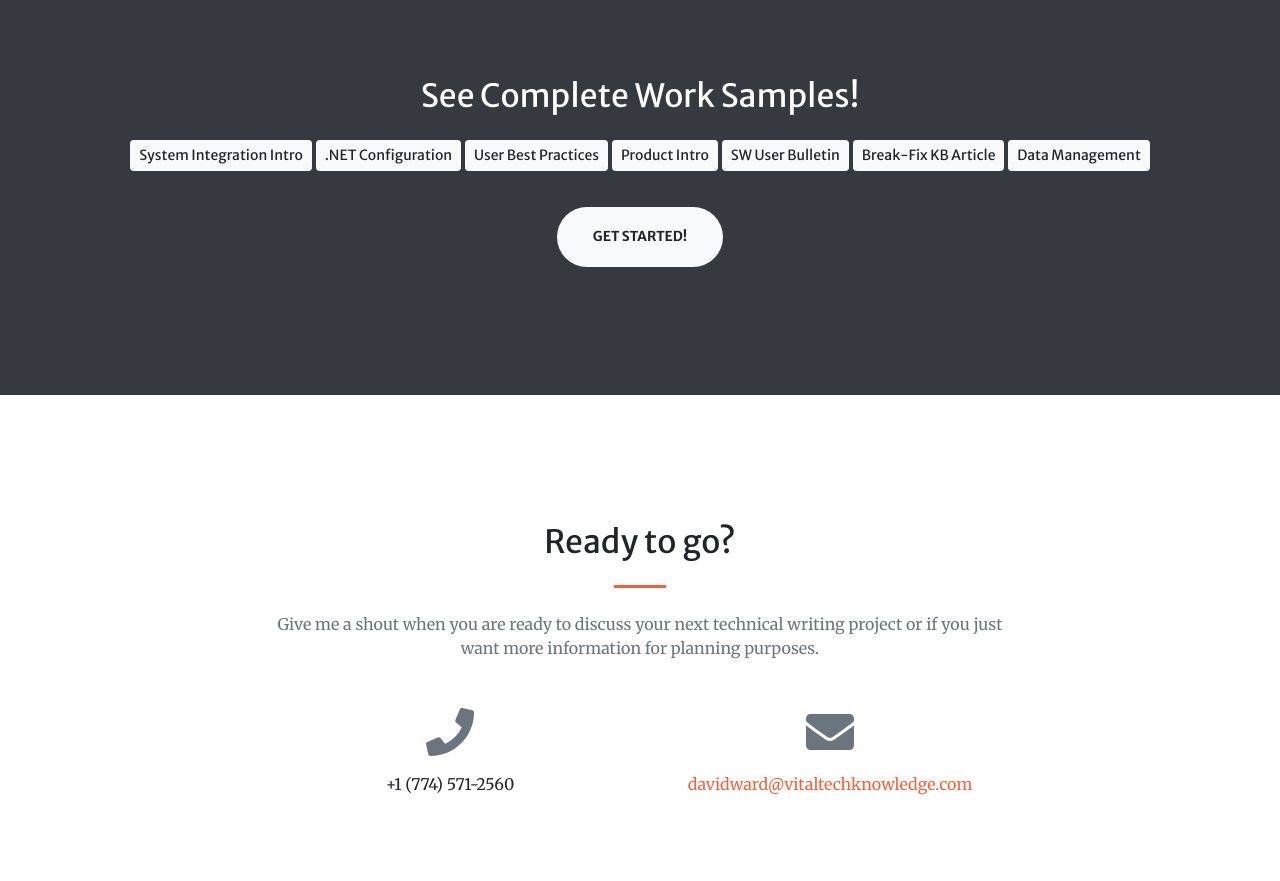
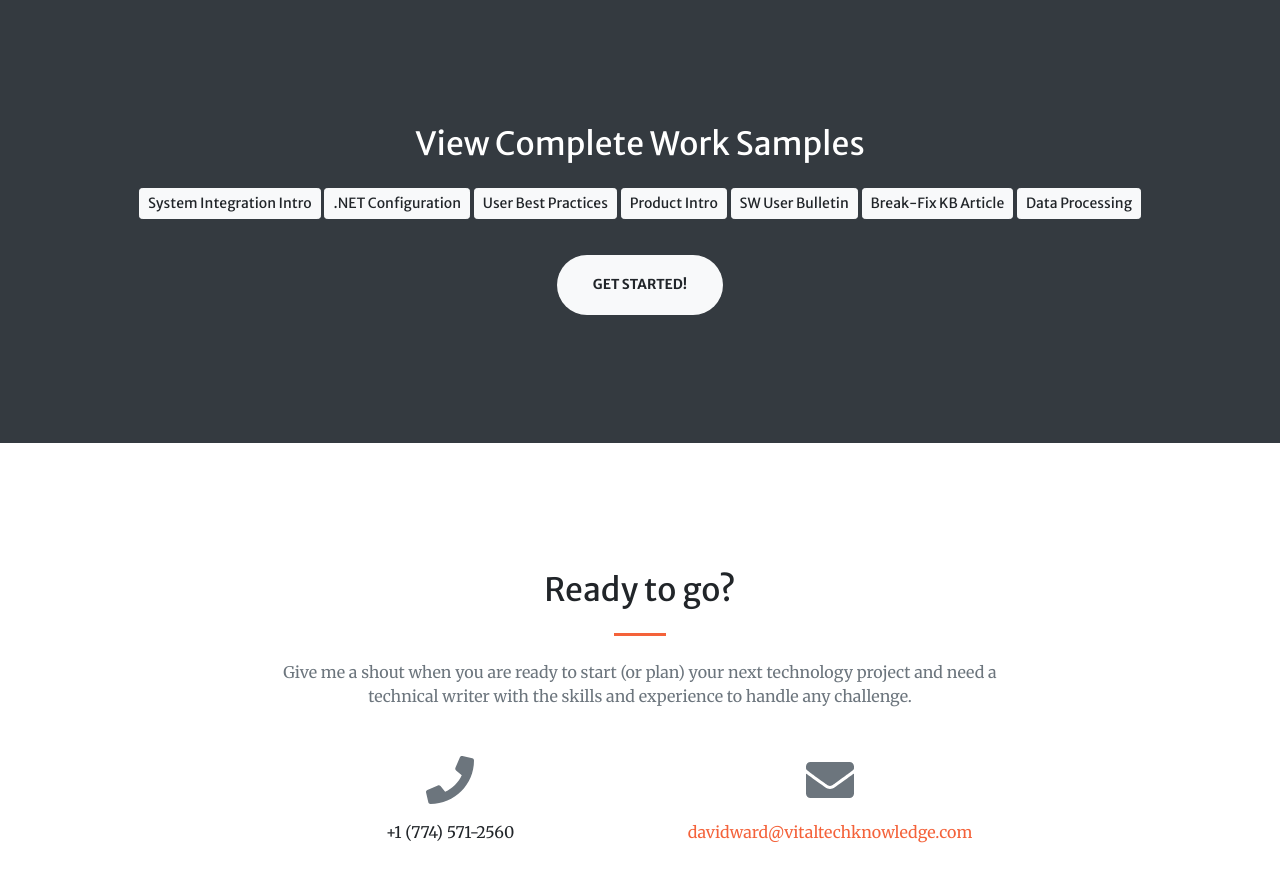
Before and after one commit to David4848/david4848.github.io, a plain HTML site: page index.html in a window 1280 px wide. Shown: the part 2579-3460 px from the top of the page. Drawn offline with nearby package versions, Linux system fonts and the light colour scheme.

Commit message:
Update index.html
Minor updates

```diff
--- a/index.html
+++ b/index.html
@@ -157,25 +157,26 @@
                                 <div class="project-name">Technology Product Intro</div>
                             </div></a
                         >
-                    </div>
+
+                   </div>
                 </div>
+              <div class="row justify-content-center">
+                <a class="btn btn-primary btn-xl js-scroll-trigger" href="#action" style="margin-top:20px; margin-bottom:48px">More Of My Work</a>
+              </div>
             </div>
 
-         <div class="row justify-content-center">
-             <a class="btn btn-primary btn-xl js-scroll-trigger" href="#action" style="margin-top:20px">More Of My Work</a>
-         </div>
         </section>
         <!-- Call to action section-->
         <section class="page-section bg-dark text-white" id="action">
             <div class="container text-center">
-                <h2 class="mb-4">See Complete Work Samples!</h2>
+                <h2 class="mb-4">View Complete Work Samples</h2>
                 <a class="btn btn-light btn-sm" href="assets/System_Integration_Intro.pdf" target="_blank">System Integration Intro</a>
                 <a class="btn btn-light btn-sm" href="assets/NET_Configuration.pdf" target="_blank">.NET Configuration</a>
                 <a class="btn btn-light btn-sm" href="assets/User_Best_Practices.pdf" target="_blank">User Best Practices</a>
                 <a class="btn btn-light btn-sm" href="assets/Product_Intro.pdf" target="_blank">Product Intro</a>
                 <a class="btn btn-light btn-sm" href="assets/SW_User_Bulletin.pdf" target="_blank">SW User Bulletin</a>
                 <a class="btn btn-light btn-sm" href="assets/Break-Fix_KB_Article.pdf" target="_blank">Break-Fix KB Article</a>
-                <a class="btn btn-light btn-sm" href="assets/Data_Management.pdf" target="_blank">Data Management</a>
+                <a class="btn btn-light btn-sm" href="assets/Data_Management.pdf" target="_blank">Data Processing</a>
             </div>
 
          <div class="row justify-content-center">
@@ -189,7 +190,7 @@
                     <div class="col-lg-8 text-center">
                         <h2 class="mt-0">Ready to go?</h2>
                         <hr class="divider my-4" />
-                        <p class="text-muted mb-5">Give me a shout when you are ready to discuss your next technical writing project or if you just want more information for planning purposes.</p>
+                        <p class="text-muted mb-5">Give me a shout when you are ready to start (or plan) your next technology project and need a technical writer with the skills and experience to handle any challenge.</p>
                     </div>
                 </div>
                 <div class="row">
```
